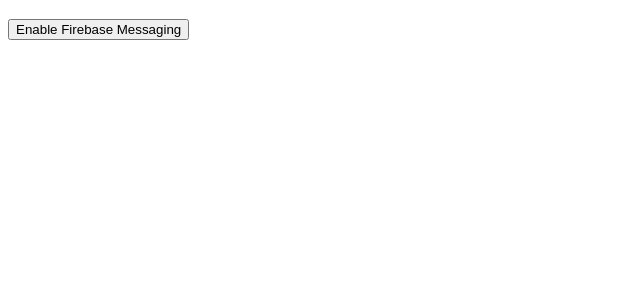
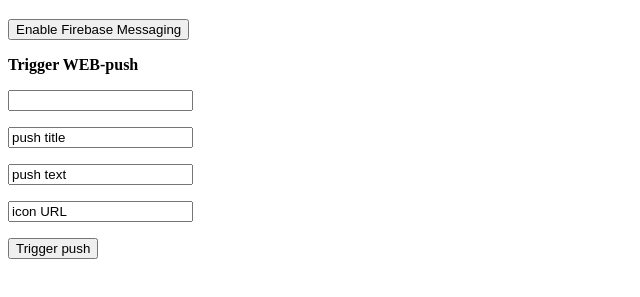
Before and after one commit to tsgnkv/tsgnkv.github.io, a plain HTML site: page index.html in a window 1280 px wide. Shown: the part 61-358 px from the top of the page, without its empty margins (0-640 px from the left). Drawn offline with Linux system fonts and the light colour scheme; no server answers.

Commit message:
Update index.html

```diff
--- a/index.html
+++ b/index.html
@@ -76,6 +76,14 @@
         errorElement = document.getElementById("error")
     </script>
     <button onclick="initFirebaseMessagingRegistration()">Enable Firebase Messaging</button>
+    <form>
+        <p><b>Trigger WEB-push</b></p>
+        <p><input id="RTDMhost" name="RTDMhost"></p>
+        <p><input id="title" name="title" value="push title"></p>
+        <p><input id="body" name="body" value="push text"></p>
+        <p><input id="icon" name="icon" value="icon URL"></p>
+        <button>Trigger push</button>
+    </form>
 </body>
 
 </html>
```
